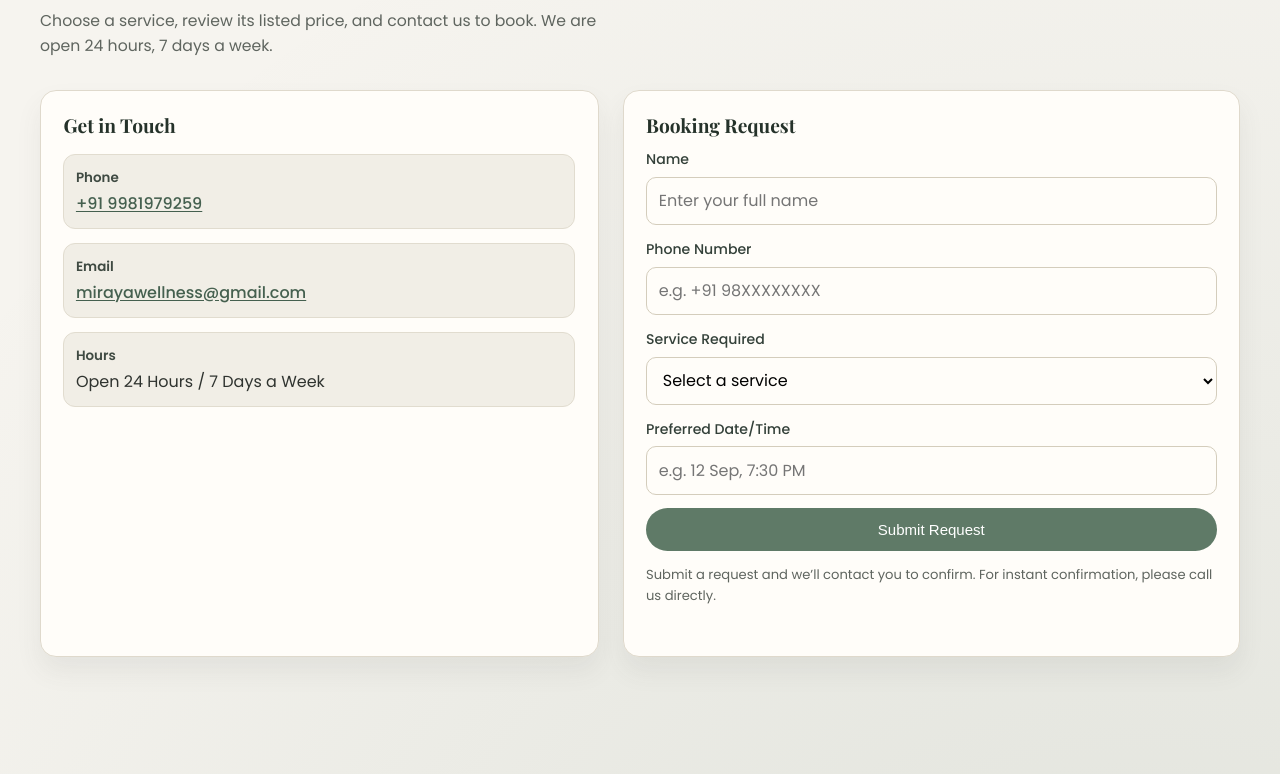
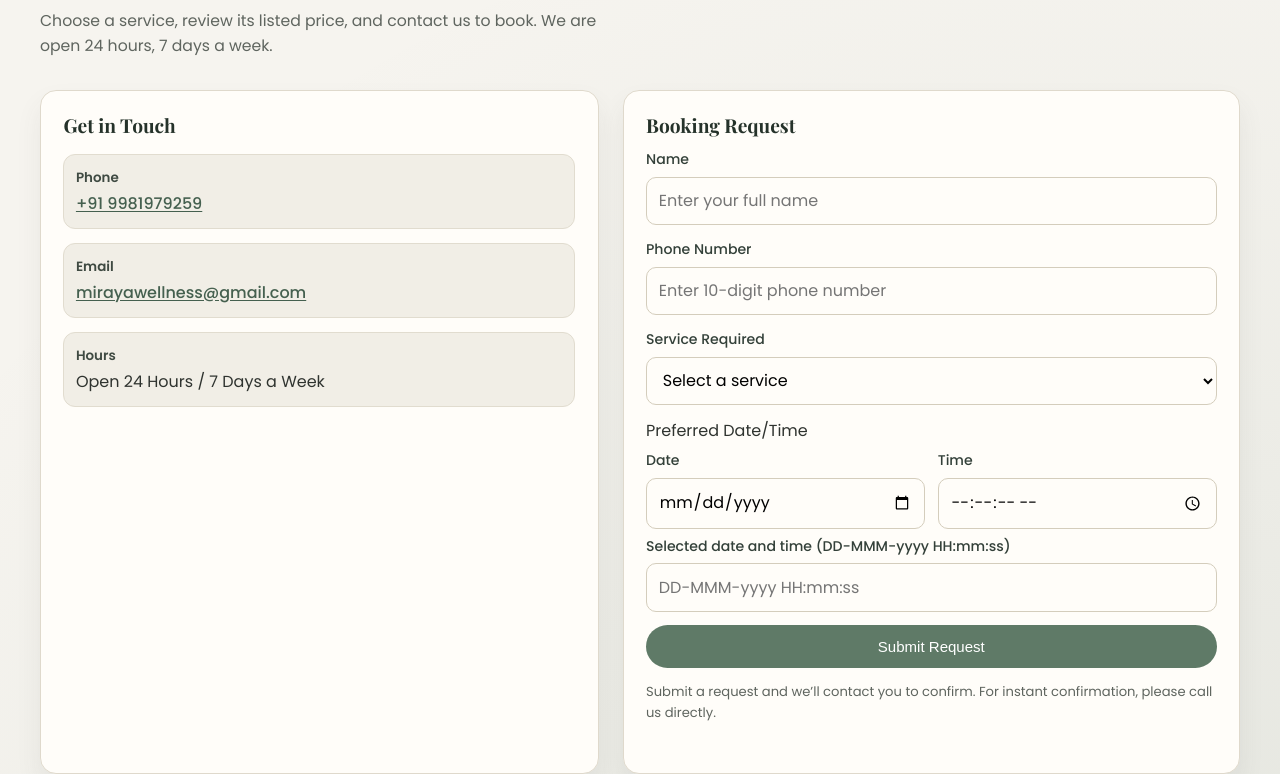
Before and after one commit to springlearn9/miraya-wellness, a plain HTML site: page index.html in a window 1280 px wide. Shown: the part 2893-3667 px from the top of the page. Drawn offline with nearby package versions, Linux system fonts and the light colour scheme.

Commit message:
form issue fix

```diff
--- a/assets/index.css
+++ b/assets/index.css
@@ -750,6 +750,12 @@
       gap: 0.38rem;
     }
 
+    .datetime-fields {
+      display: grid;
+      grid-template-columns: repeat(2, minmax(0, 1fr));
+      gap: 0.8rem;
+    }
+
     label {
       font-size: 0.88rem;
       font-weight: 500;
--- a/assets/index.js
+++ b/assets/index.js
@@ -110,11 +110,41 @@ const menuToggle = document.getElementById("menuToggle");
   const responseFrame = document.querySelector('iframe[name="bookingResponse"]');
   let submissionPending = false;
   const originalBtnText = submitBtn.textContent;
+  const phoneInput = document.getElementById("phone");
+  const dateInput = document.getElementById("datetimeDate");
+  const timeInput = document.getElementById("datetimeTime");
+  const datetimeValue = document.getElementById("datetime");
+  const datetimeDisplay = document.getElementById("datetimeDisplay");
+  const monthNames = ["Jan", "Feb", "Mar", "Apr", "May", "Jun", "Jul", "Aug", "Sep", "Oct", "Nov", "Dec"];
+
+  function updatePreferredDateTime() {
+    if (!dateInput.value || !timeInput.value) {
+      datetimeValue.value = "";
+      datetimeDisplay.value = "";
+      return;
+    }
+
+    const [year, month, day] = dateInput.value.split("-");
+    const [hours, minutes, seconds = "00"] = timeInput.value.split(":");
+    const formattedValue = `${day}-${monthNames[Number(month) - 1]}-${year} ${hours}:${minutes}:${seconds}`;
+    datetimeValue.value = formattedValue;
+    datetimeDisplay.value = formattedValue;
+  }
+
+  dateInput.addEventListener("input", updatePreferredDateTime);
+  timeInput.addEventListener("input", updatePreferredDateTime);
+  form.addEventListener("reset", () => window.setTimeout(updatePreferredDateTime));
+  updatePreferredDateTime();
 
   form.action = SCRIPT_URL;
   form.method = "POST";
 
+  phoneInput.addEventListener("input", function () {
+    phoneInput.value = phoneInput.value.replace(/\D/g, "").slice(0, 10);
+  });
+
   form.addEventListener("submit", function () {
+    updatePreferredDateTime();
     submissionPending = true;
     submitBtn.disabled = true;
     submitBtn.textContent = "Submitting...";
--- a/index.html
+++ b/index.html
@@ -315,7 +315,7 @@
               </div>
               <div class="field">
                 <label for="phone">Phone Number</label>
-                <input id="phone" name="phone" type="tel" placeholder="e.g. +91 98XXXXXXXX" required />
+                <input id="phone" name="phone" type="tel" placeholder="Enter 10-digit phone number" pattern="[0-9]{10}" minlength="10" maxlength="10" inputmode="numeric" title="Enter a valid phone number with exactly 10 digits" required />
               </div>
               <div class="field">
                 <label for="service">Service Required</label>
@@ -331,8 +331,20 @@
                 </select>
               </div>
               <div class="field">
-                <label for="datetime">Preferred Date/Time</label>
-                <input id="datetime" name="datetime" type="text" placeholder="e.g. 12 Sep, 7:30 PM" required />
+                <span id="preferredDateTimeLabel">Preferred Date/Time</span>
+                <div class="datetime-fields">
+                  <div class="field">
+                    <label for="datetimeDate">Date</label>
+                    <input id="datetimeDate" type="date" lang="en-GB" required />
+                  </div>
+                  <div class="field">
+                    <label for="datetimeTime">Time</label>
+                    <input id="datetimeTime" type="time" step="1" required />
+                  </div>
+                </div>
+                <label for="datetimeDisplay">Selected date and time (DD-MMM-yyyy HH:mm:ss)</label>
+                <input id="datetimeDisplay" type="text" placeholder="DD-MMM-yyyy HH:mm:ss" readonly />
+                <input id="datetime" name="datetime" type="hidden" />
               </div>
               <button type="submit" class="btn btn-primary" id="submitBtn">Submit Request</button>
               <p class="form-note">Submit a request and we’ll contact you to confirm. For instant confirmation, please call us directly.</p>
```
